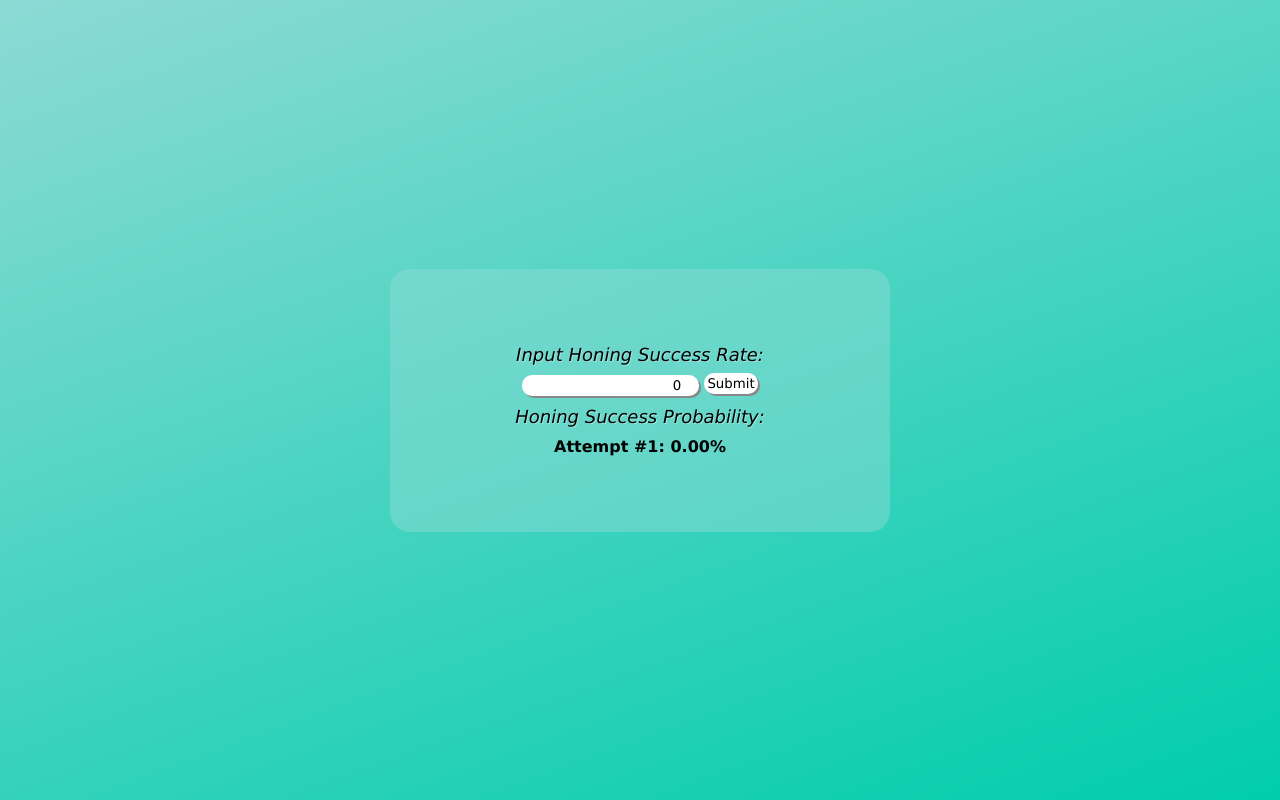
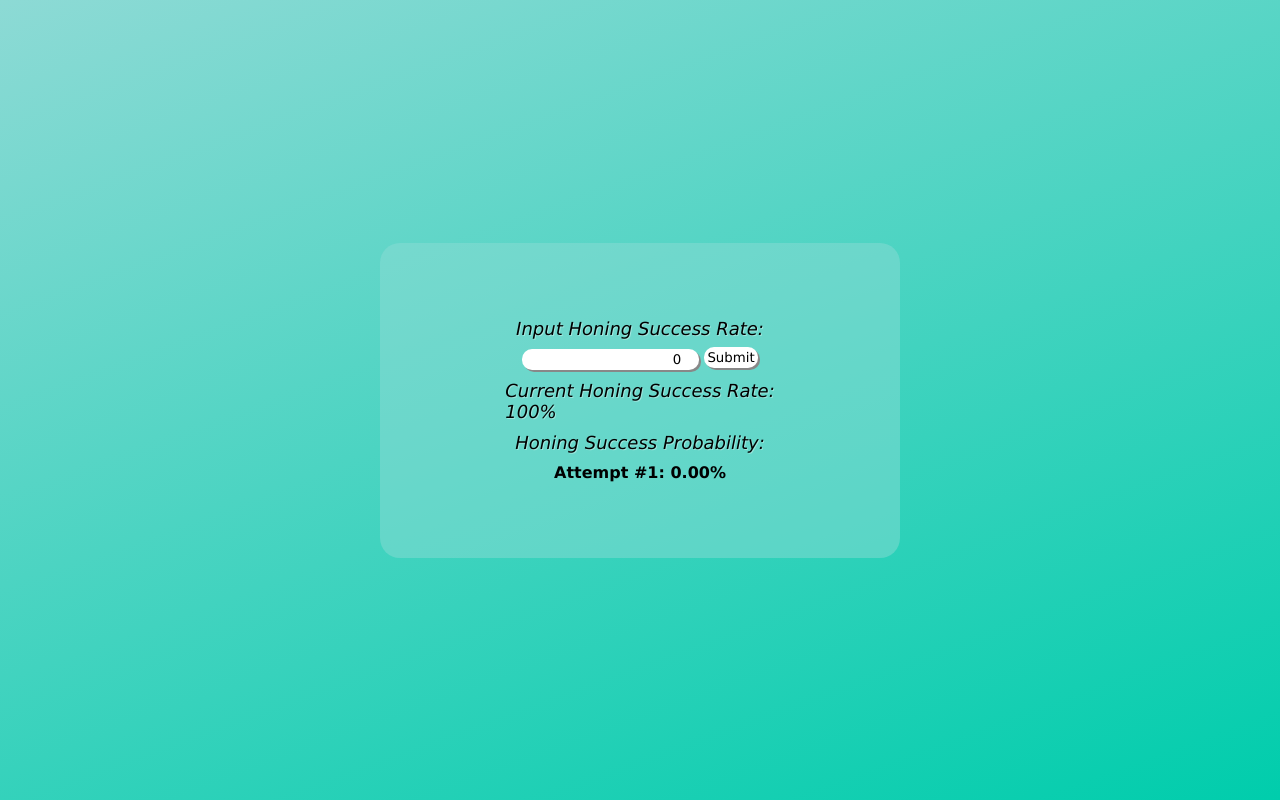
Before and after one commit to espiritukarl/lostark_probability, a plain HTML site: page index.html in a window 1280 px wide. Both pictures are taken after a click on the button "Submit". Drawn offline with Linux system fonts and the light colour scheme.

Commit message:
added current chance

```diff
--- a/index.html
+++ b/index.html
@@ -17,6 +17,10 @@
                 <input type="number" id="honingChance" value="0">
                 <button>Submit</button>
             </div>
+            <div class="texts">
+                Current Honing Success Rate:
+                <div class="current"></div>
+            </div>
             <div class="texts">Honing Success Probability: </div>
             <span class="result"> </span>
         </div>
--- a/script.js
+++ b/script.js
@@ -1,4 +1,5 @@
 let myContent = document.querySelector(".result");
+let currentChance = document.querySelector(".current")
 let input = document.querySelector("input");
 let button = document.querySelector("button")
 let i = 0;
@@ -14,6 +15,8 @@ function myFunction() {
 
     array.push(x)
     let result = (1 - array.reduce((a, b) => a * b, 1))
+
+    currentChance.textContent = x * 100 + '%';
     myContent.textContent = 'Attempt #' + i + ': ' + (result * 100).toFixed(2) + '%';
 }
 
```
